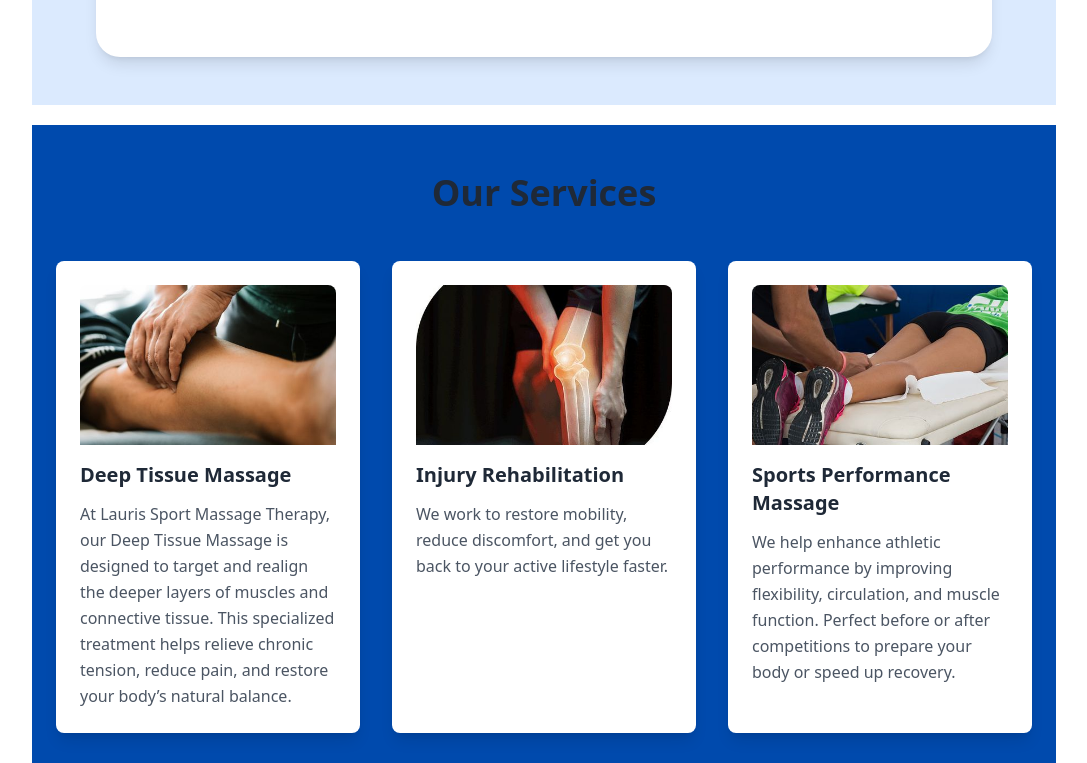
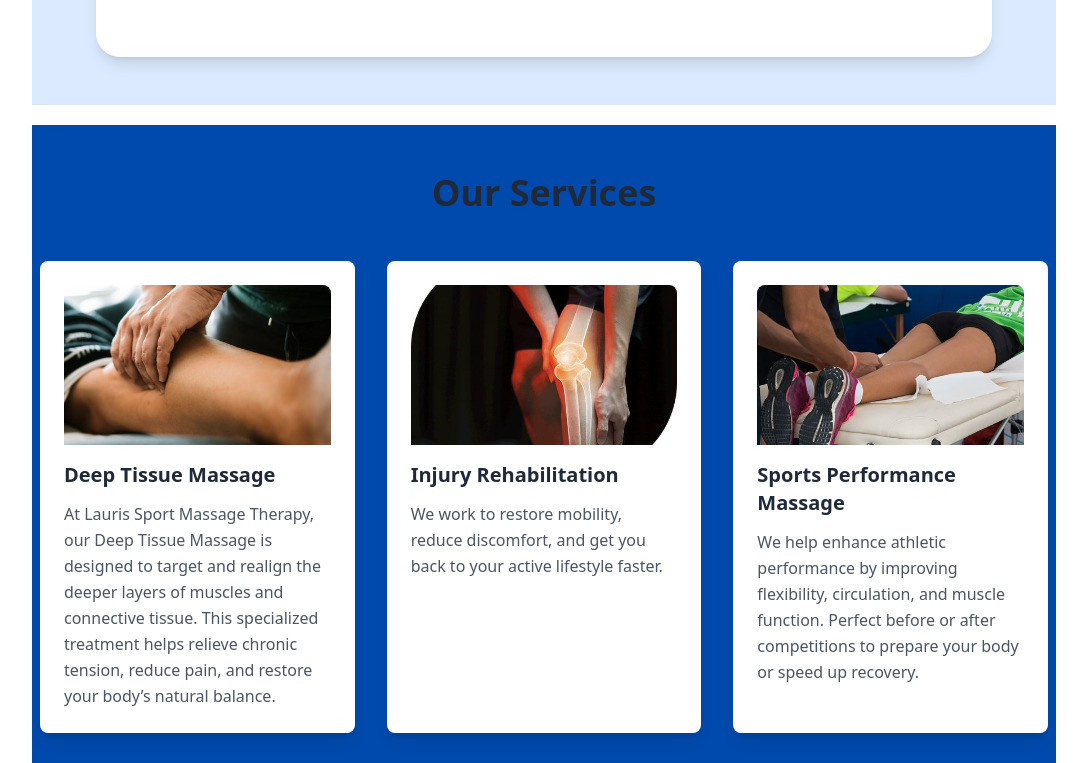
Before and after one commit to amooesther/Lauris_sport_massage, a React (Vite) app: page / in a window 1280 px wide. Shown: the part 1780-2543 px from the top of the page, without its empty margins (96-1183 px from the left). Built offline with nearby package versions, Linux system fonts and the light colour scheme.

Commit message:
services section animation adjusted

```diff
--- a/src/Components/Services.jsx
+++ b/src/Components/Services.jsx
@@ -95,7 +95,7 @@ const Services = () => {
   return (
     <motion.div
       id="services"
-      className="bg-primary py-12 px-6"
+      className="bg-primary py-12 px-4 sm:px-2" // Updated padding for smaller screens
       initial="hidden"
       whileInView="visible"
       variants={containerVariants}
```
